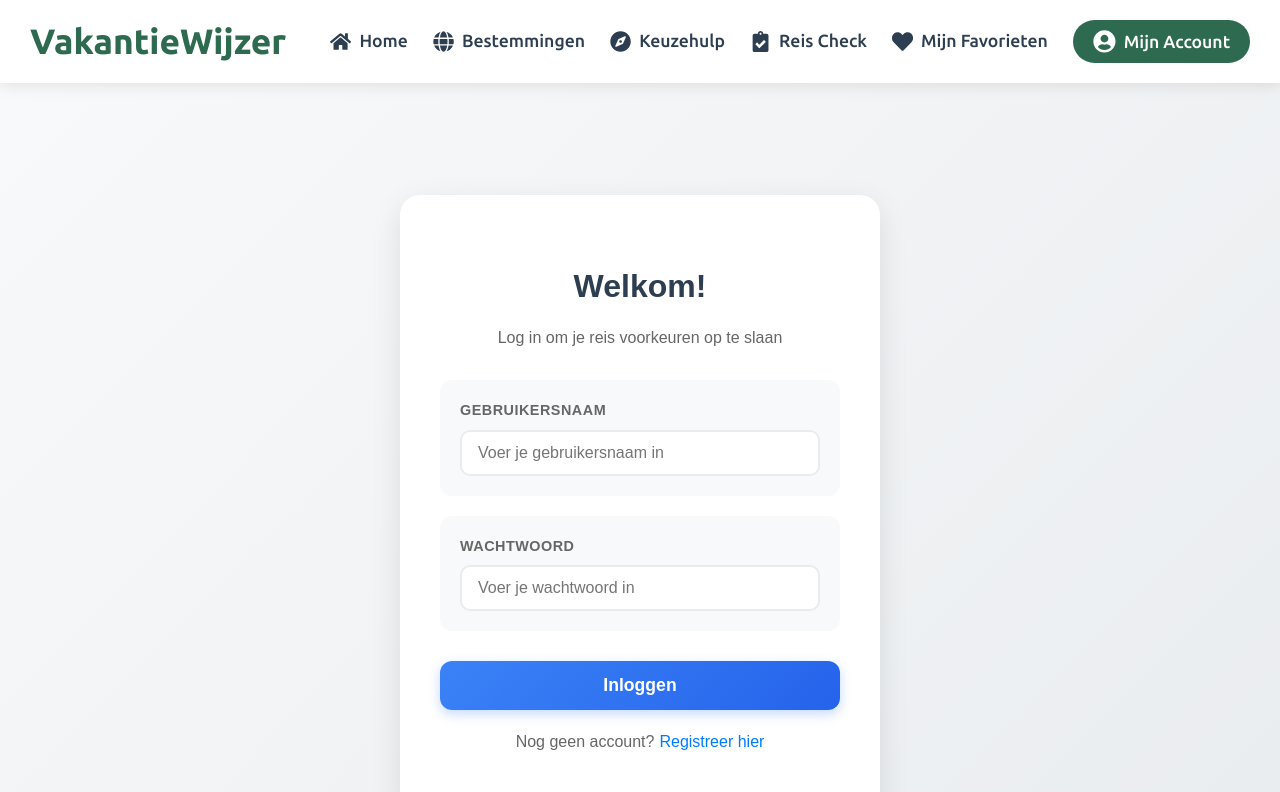
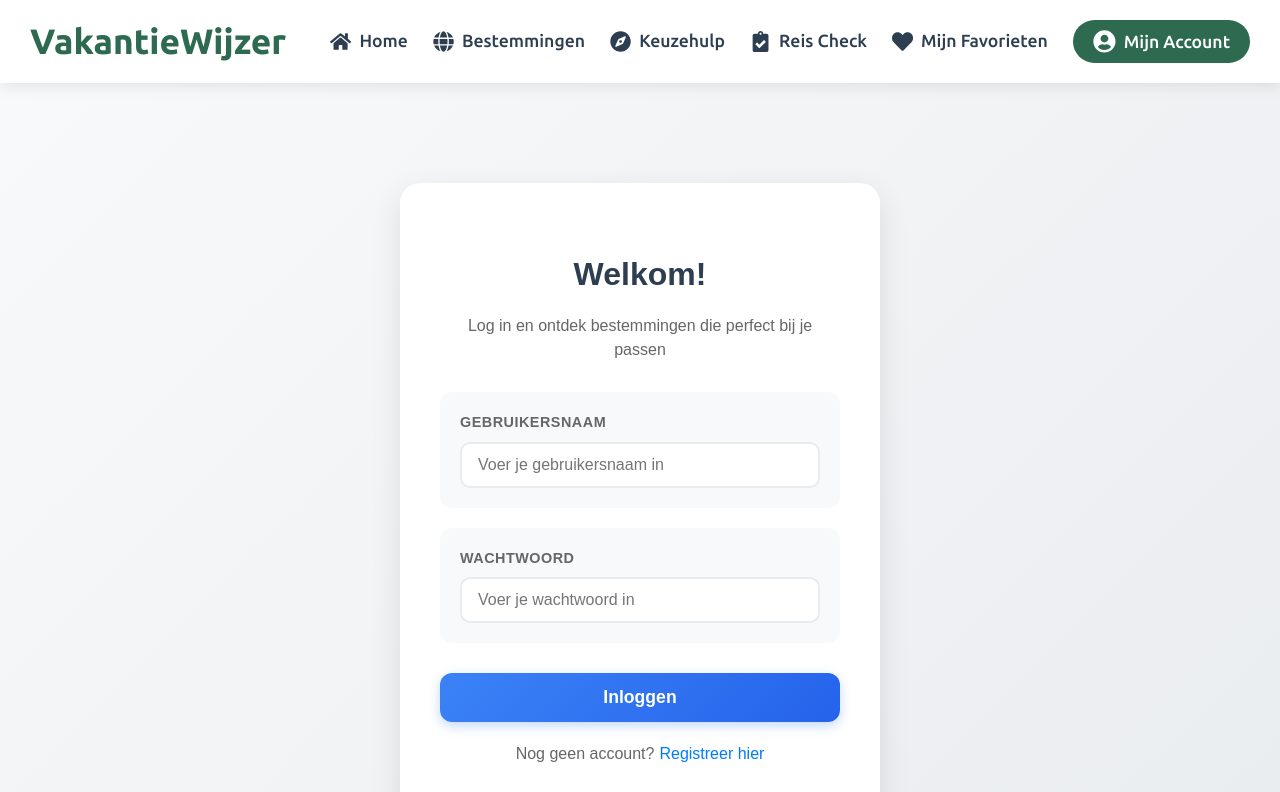
Before and after one commit to siyar09/vakantiewijzer, a React (Vite) app: page /mijn-account in a window 1280 px wide. Shown: the top 792 px of the page. Built offline with nearby package versions, Linux system fonts and the light colour scheme; no server answers.

Commit message:
Update het bericht op de inlogpagina om de betrokkenheid van gebruikers te verbeteren

```diff
--- a/src/pages/loginPage/Login.jsx
+++ b/src/pages/loginPage/Login.jsx
@@ -77,7 +77,7 @@ const Login = () => {
           transition={{ duration: 0.6 }}
         >
           <h2>Welkom!</h2>
-          <p>Log in om je reis voorkeuren op te slaan</p>
+          <p>Log in en ontdek bestemmingen die perfect bij je passen</p>
         </motion.div>
 
         <form onSubmit={handleSubmit}>
```
